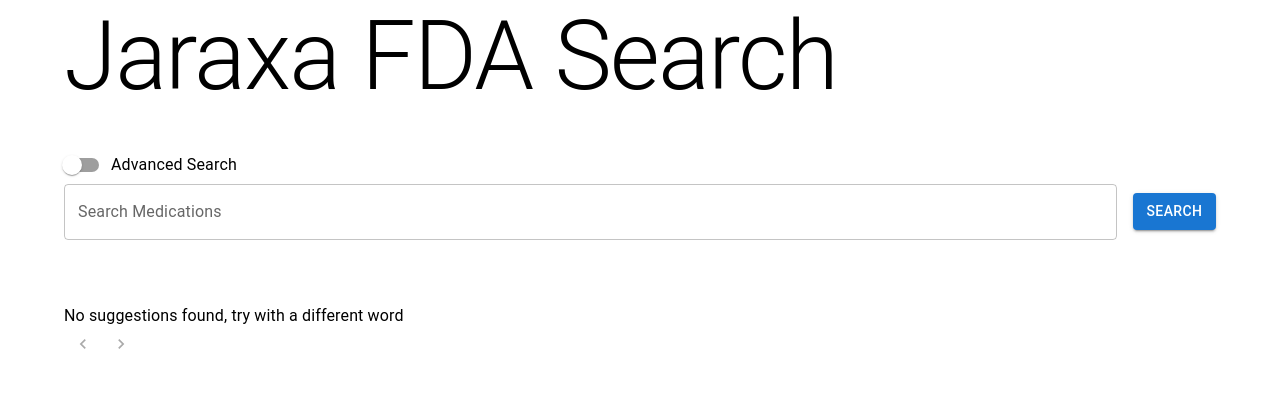
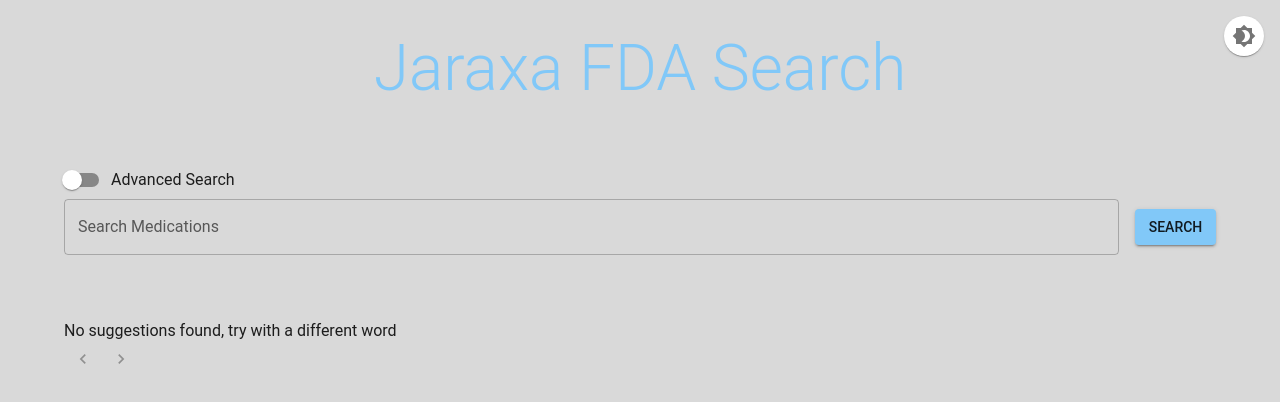
Before and after one commit to tostimontes/jaraxa-fda, a React (Vite) app: page / in a window 1280 px wide. Shown: the top 402 px of the page. Built offline with nearby package versions, Linux system fonts and the light colour scheme.

Commit message:
feat: light/dark theme+ color scheme
- minor fix: Took navbar out of main Container for full width

```diff
--- a/src/App.tsx
+++ b/src/App.tsx
@@ -1,10 +1,44 @@
-import React from 'react';
-import { BrowserRouter as Router, Route, Routes } from 'react-router-dom';
+import React, { useState } from 'react';
+import { ThemeProvider, CssBaseline, Button, Box, IconButton } from '@mui/material';
+import { BrowserRouter as Router, Routes, Route } from 'react-router-dom';
+import { lightTheme, darkTheme } from './styles/theme';
 import HomePage from './pages/HomePage';
 import DetailsPage from './pages/DetailsPage';
+import Brightness7Icon from '@mui/icons-material/Brightness7';
+import Brightness4Icon from '@mui/icons-material/Brightness4';
 
 const App = () => {
+  const [isDarkMode, setIsDarkMode] = useState(false);
+
+  const toggleTheme = () => {
+    setIsDarkMode(!isDarkMode);
+  };
+
   return (
+    <ThemeProvider theme={isDarkMode ? darkTheme : lightTheme}>
+      <CssBaseline />
+      <Box
+        sx={{
+          position: 'fixed',
+          top: 16,
+          right: 16,
+          zIndex: 1300,
+        }}
+      >
+        <IconButton
+          onClick={toggleTheme}
+          sx={{
+            bgcolor: 'background.paper',
+            borderRadius: '50%',
+            boxShadow: 1,
+            '&:hover': {
+              bgcolor: 'background.default',
+            },
+          }}
+        >
+          {isDarkMode ? <Brightness7Icon /> : <Brightness4Icon />}
+        </IconButton>
+      </Box>
       <Router>
         <Routes>
           <Route path="/" element={<HomePage />} />
@@ -12,6 +46,7 @@
           <Route path="/details/:id" element={<DetailsPage />} />
         </Routes>
       </Router>
+    </ThemeProvider>
   );
 };
 
--- a/src/components/SearchResults.tsx
+++ b/src/components/SearchResults.tsx
@@ -157,7 +157,7 @@
               <Typography variant="body1" color="textSecondary">
                 {result.openfda.generic_name?.[0]}
               </Typography>
-              <Typography variant="body1" color="green">
+              <Typography variant="body1" color="primary">
                 {result.openfda.manufacturer_name?.[0]}
               </Typography>
               <Typography variant="body2" color="textSecondary">
--- a/src/pages/HomePage.tsx
+++ b/src/pages/HomePage.tsx
@@ -25,6 +25,16 @@
   const location = useLocation();
   const queryParams = new URLSearchParams(location.search);
   const initialQuery = queryParams.get('query') || '';
+  const [scrolled, setScrolled] = useState(false);
+
+  useEffect(() => {
+    const handleScroll = () => {
+      setScrolled(window.scrollY > 100);
+    };
+
+    window.addEventListener('scroll', handleScroll);
+    return () => window.removeEventListener('scroll', handleScroll);
+  }, []);
 
   useEffect(() => {
     const cachedResults = sessionStorage.getItem('searchResults');
@@ -86,10 +96,32 @@
   };
 
   return (
-    <Container>
-      <Typography variant="h1" gutterBottom>
+    <>
+      <Box
+        sx={{
+          position: scrolled ? 'sticky' : 'static',
+          top: 0,
+          zIndex: 1100,
+          width: '100%',
+          backgroundColor: scrolled ? 'background.navbar' : 'transparent',
+          boxShadow: scrolled ? 1 : 0,
+          transition: 'all 0.3s ease-in-out',
+          py: scrolled ? 2 : 4,
+          textAlign: 'center',
+        }}
+      >
+        <Typography
+          variant="h1"
+          color="primary"
+          gutterBottom
+          sx={{
+            fontSize: { xs: '2rem', sm: '3rem', md: '4rem' },
+          }}
+        >
           Jaraxa FDA Search
         </Typography>
+      </Box>
+      <Container>
         <FormControlLabel
           control={
             <Switch checked={isAdvanced} onChange={handleToggleSearchMode} />
@@ -106,7 +138,7 @@
             setQuery={setQuery}
           />
         )}
-      <Box mt={4}>
+        <Box mt={4} sx={{ bgcolor: 'background.default' }}>
           {loading ? (
             <Box display="flex" alignItems="center">
               <CircularProgress />
@@ -123,6 +155,7 @@
         </Box>
         <ScrollToTopButton />
       </Container>
+    </>
   );
 };
 
--- /dev/null
+++ b/src/styles/theme.js
@@ -0,0 +1,49 @@
+import { createTheme } from '@mui/material/styles';
+
+const lightTheme = createTheme({
+  palette: {
+    mode: 'light',
+    primary: {
+      main: '#81c8f8',
+    },
+    secondary: {
+      main: '#ffab91',
+    },
+    complementary: {
+      main: '#a5d6a7',
+    },
+    background: {
+      default: '#d9d9d9',
+      navbar: '#8f8f8f',
+      paper: '#ffffff',
+    },
+  },
+  typography: {
+    fontFamily: 'Roboto, sans-serif',
+  },
+});
+
+const darkTheme = createTheme({
+  palette: {
+    mode: 'dark',
+    primary: {
+      main: '#0288d1',
+    },
+    secondary: {
+      main: '#ff7043',
+    },
+    complementary: {
+      main: '#4caf50',
+    },
+    background: {
+      default: '#121212',
+      navbar: '#131313',
+      paper: '#1e1e1e',
+    },
+  },
+  typography: {
+    fontFamily: 'Roboto, sans-serif',
+  },
+});
+
+export { lightTheme, darkTheme };
```
Lines whose indentation alone changed are shown as unchanged.
